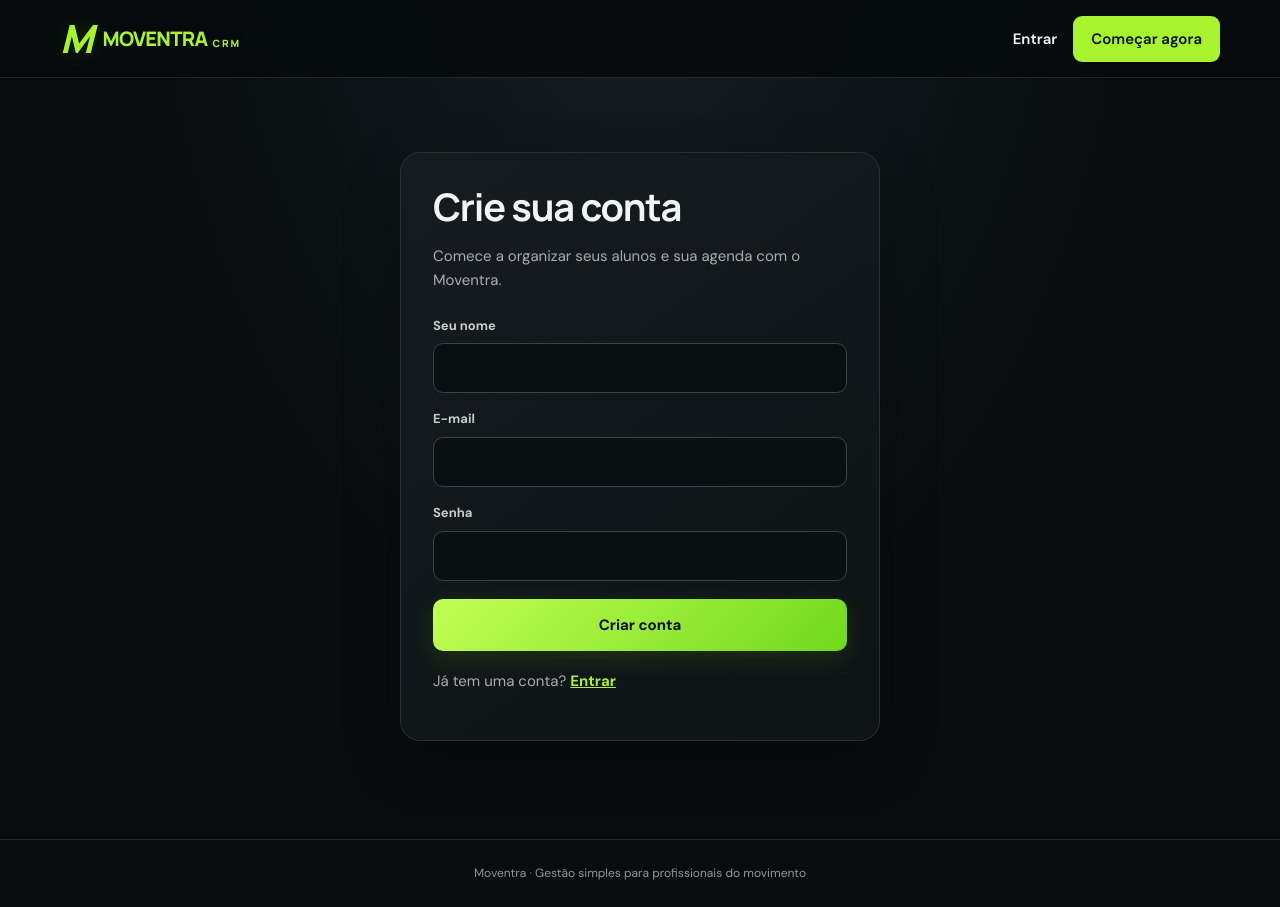
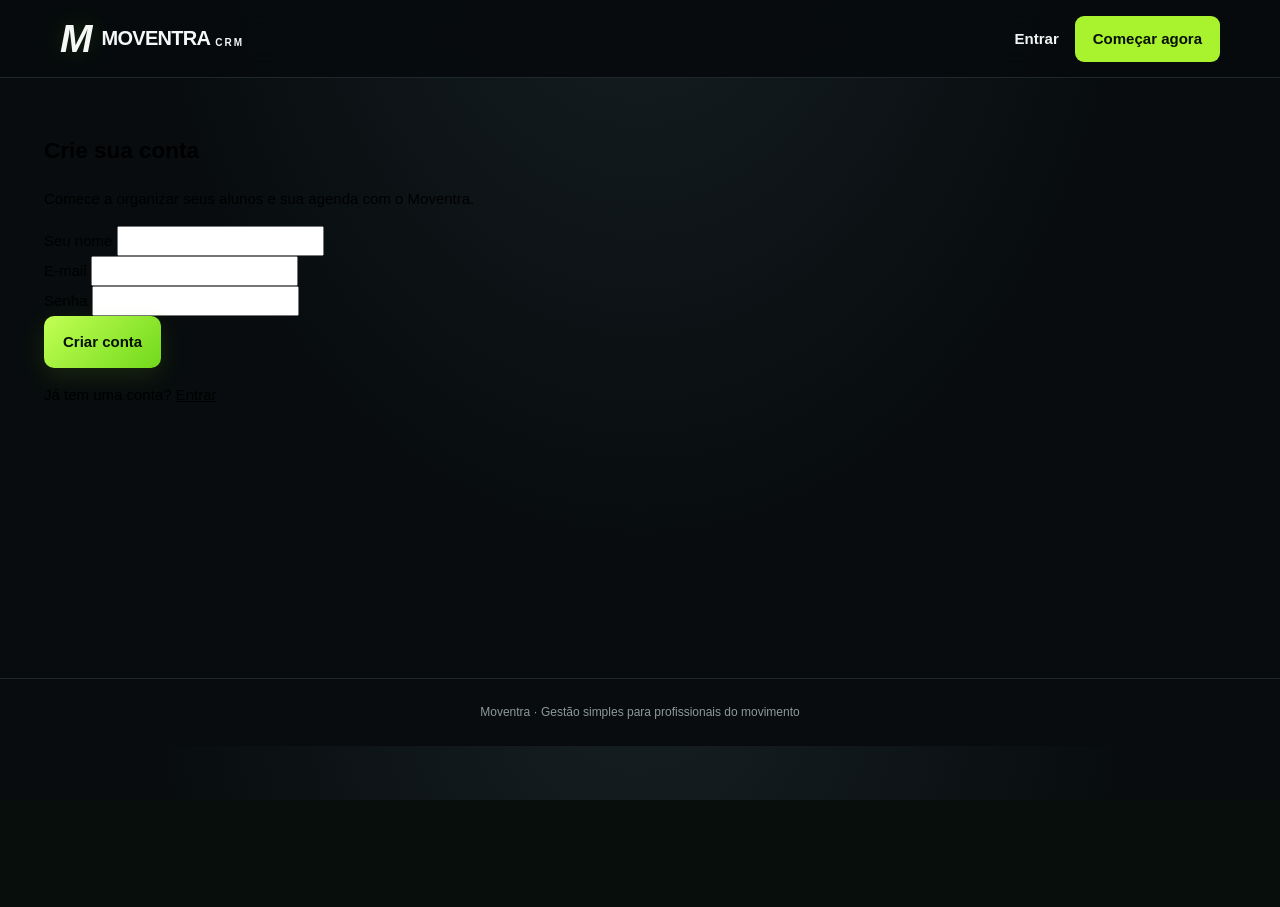
Before and after one commit to Julyanagomes/Moventra, a Flask app: page /cadastro in a window 1280 px wide. After the commit the page ends 800 px from the top, so only its background shows below. Run offline with Flask 3, Linux system fonts and the light colour scheme.

Commit message:
Add files via upload

````diff
--- a/static/style.css
+++ b/static/style.css
@@ -1,3 +1,4 @@
+```css
 @import url('https://fonts.googleapis.com/css2?family=DM+Sans:wght@400;500;600;700&family=Manrope:wght@400;500;600;700;800&display=swap');
 
 /* ========================================
@@ -1395,182 +1396,17 @@ code {
 .planshead .eyebrow {
     color: #a8f22e !important;
 }
+```
 
-/* ========================================
-   CORREÇÕES GERAIS DE CONTRASTE E FORMULÁRIOS
-   Aplicadas a todas as páginas
-======================================== */
-
-:root {
-    color-scheme: dark;
-}
-
-body, main, .wrap {
-    color: #f2f5f3;
-}
-
-h1, h2, h3, h4, h5, h6,
-.planshead h1, .planshead h2,
-.pagehead h1, .pagehead h2,
-.auth h1, .form-container h1,
-.form-container h2 {
-    color: #f2f5f3;
-}
-
-p, label, .form-group label, .field label {
-    color: #c3cfca;
-}
-
-.planshead p, .benefits p, .plan p, .fineprint,
-.lead, .auth > p, .form-container > p {
-    color: #a5b0ae;
-}
-
-/* Página de cadastro e login: os templates usam form-container/form-group */
-.form-container {
-    width: 100%;
-    max-width: 480px;
-    margin: 38px auto;
-    padding: 32px;
-    background: linear-gradient(145deg, #151c1f, #0e1315);
-    border: 1px solid #283235;
-    border-radius: 20px;
-    box-shadow: 0 22px 55px rgba(0, 0, 0, .28);
-}
-
-.form-container h1 {
-    margin: 0 0 12px;
-    font-family: Manrope, sans-serif;
-    font-size: clamp(30px, 5vw, 38px);
-    line-height: 1.15;
-    letter-spacing: -1.2px;
-}
-
-.form-container form {
-    display: grid;
-    gap: 16px;
-    margin: 24px 0 18px;
-}
-
-.form-group {
-    display: flex;
-    flex-direction: column;
-    gap: 7px;
-    min-width: 0;
-}
-
-.form-group label {
-    font-size: 13px;
-    font-weight: 700;
-}
-
-.form-group input,
-.form-container input:not([type="checkbox"]):not([type="radio"]),
-.field input, .field select, .field textarea,
-.form input, .form select, .form textarea {
-    display: block;
-    width: 100%;
-    min-width: 0;
-    min-height: 46px;
-    padding: 12px 14px;
-    color: #f2f5f3;
-    background: #0a1012;
-    border: 1px solid #394548;
-    border-radius: 10px;
-    font: inherit;
-}
-
-.form-group input::placeholder,
-input::placeholder, textarea::placeholder {
-    color: #82908c;
-}
-
-.form-group input:focus,
-.form-container input:focus,
-.field input:focus, .field select:focus, .field textarea:focus,
-.form input:focus, .form select:focus, .form textarea:focus {
-    outline: 2px solid #a8f22e;
-    outline-offset: 1px;
-    border-color: #a8f22e;
-}
-
-.form-container .btn,
-.form-container button[type="submit"] {
-    width: 100%;
-    min-height: 48px;
-    margin-top: 2px;
-}
-
-.form-container a:not(.btn) {
-    color: #a8f22e;
-    font-weight: 700;
-}
-
-/* Navegação e chamadas para ação */
-.navlinks a:not(.navcta), .navlinks .linkbtn {
-    color: #f2f5f3;
-}
-
-.navlinks .navcta {
-    color: #071006 !important;
-    background: #a8f22e;
-}
-
-/* Garantir legibilidade da página inicial e cartões de planos */
-.planshead h1, .planshead h2,
-.plans .plan h3, .plans .plan .price {
-    color: #f2f5f3;
-}
-
-.plans .plan p {
-    color: #c3cfca;
-}
-
-.plans .plan .price small {
-    color: #a5b0ae;
-}
-
-.plans .plan .limit, .plans .plan .popular {
-    color: #a8f22e;
-}
-
-.plans .plan .btn.outline {
-    color: #f2f5f3;
-    border-color: #394548;
-    background: transparent;
-}
-
-.plans .plan .btn.primary {
-    color: #071006;
-    background: linear-gradient(135deg, #c2ff54, #71d91b);
-}
-
-/* Elementos nativos e telas de gestão */
-select option {
-    color: #f2f5f3;
-    background: #111719;
-}
-
-.manage-card h2, .panel h2 {
-    color: #f2f5f3;
-}
-
-.notice, .flash {
-    overflow-wrap: anywhere;
-}
-
-@media (max-width: 600px) {
-    .form-container {
-        margin: 22px auto;
-        padding: 22px 18px;
-        border-radius: 16px;
-    }
-
-    .form-container h1 {
-        font-size: 31px;
-    }
-
-    .form-container form {
-        gap: 14px;
-    }
-}
+/* Gestão de alunos — pesquisa, status e ações */
+.students-heading{display:flex;align-items:center;justify-content:space-between;gap:16px;flex-wrap:wrap;margin-bottom:14px}
+.students-heading h2{margin-bottom:4px}
+.student-search{width:min(100%,320px);padding:12px 14px;border:1px solid #303c3e;border-radius:10px;background:#0a1012;color:#f2f5f3}
+.student-search::placeholder{color:#82908c}
+.student-status{display:inline-flex;align-items:center;padding:5px 9px;border-radius:999px;font-size:12px;font-weight:700;white-space:nowrap}
+.student-status.is-active{background:#20351a;color:#baf58a}
+.student-status.is-inactive{background:#342522;color:#ffc7bd}
+.student-actions{display:flex;align-items:center;gap:8px;flex-wrap:wrap}
+.btn-small{min-height:34px;padding:7px 10px;font-size:12px;border-radius:8px}
+button:disabled{opacity:.65;cursor:wait}
+@media(max-width:600px){.students-heading{align-items:stretch}.student-search{width:100%}.student-actions{min-width:130px}.manage-card{padding:16px}.tablewrap table{min-width:680px}}
````
